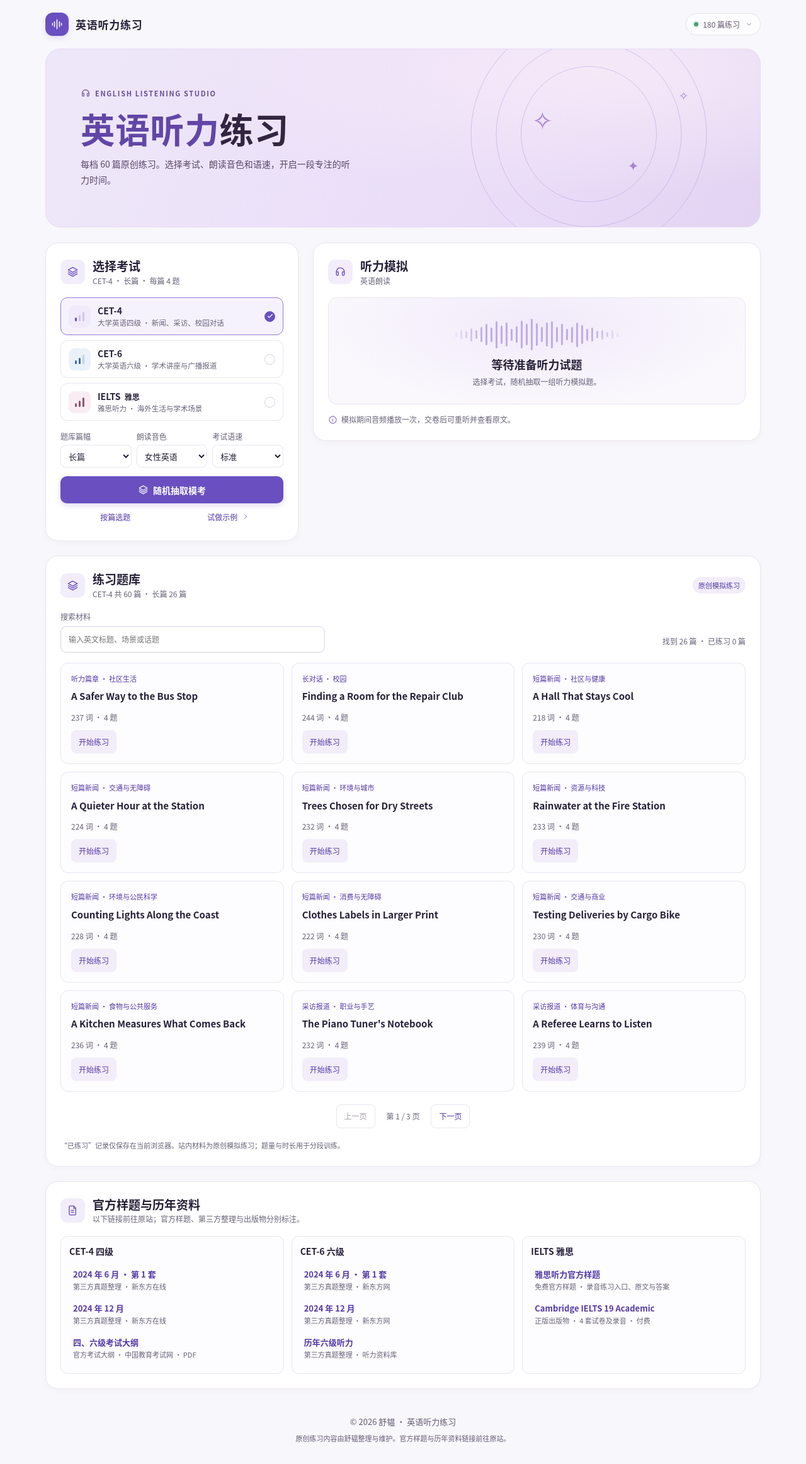
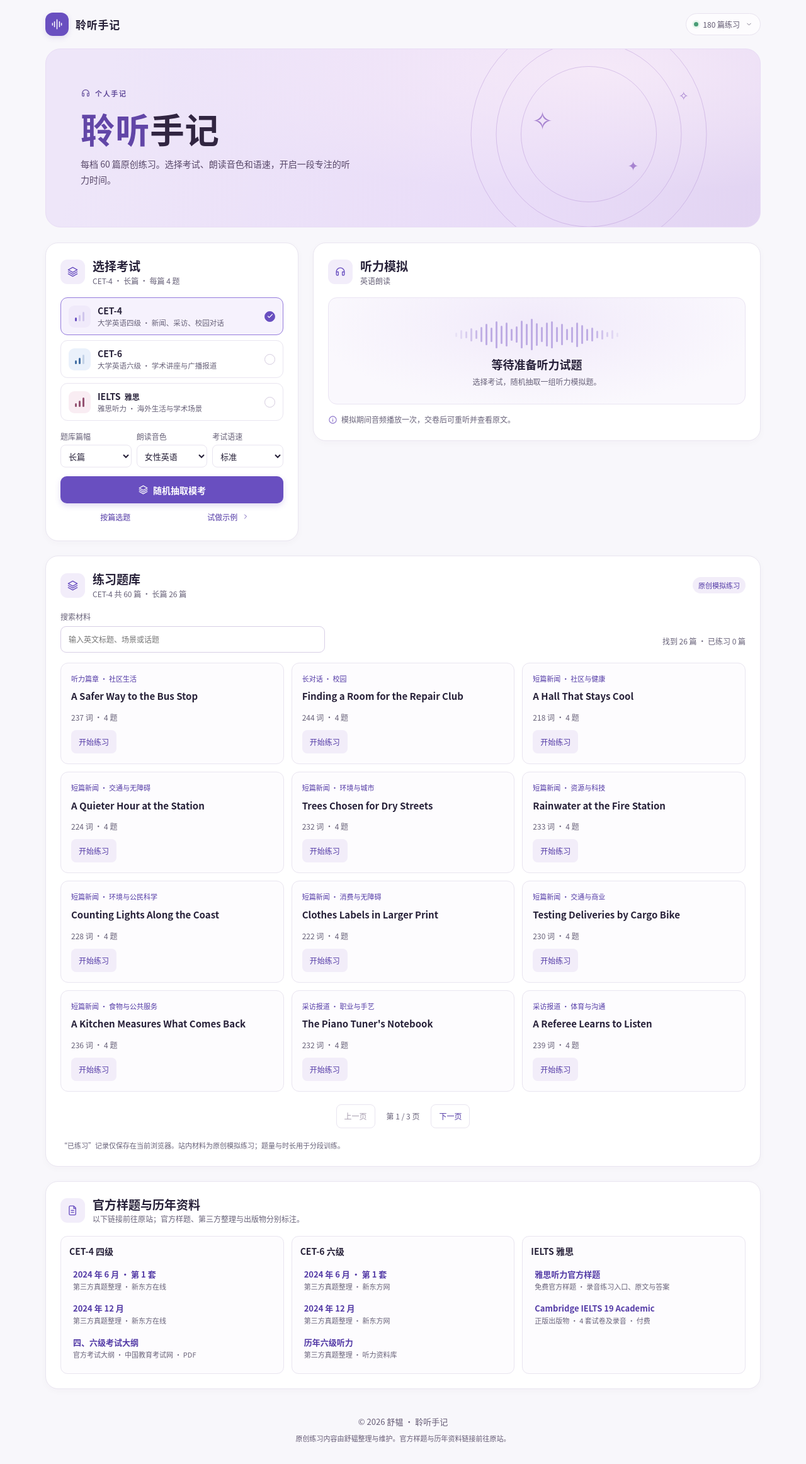
Before and after one commit to user-ShuYun/english-listening-practice, a plain HTML site: page dist/index.html in a window 1280 px wide. Shown: the whole page at 63% size. Drawn offline with Linux system fonts and the light colour scheme.

Commit message:
Rename listening site to Lingting Shouji

```diff
--- a/dist/index.html
+++ b/dist/index.html
@@ -4,8 +4,8 @@
   <meta charset="utf-8">
   <meta name="viewport" content="width=device-width, initial-scale=1">
   <meta name="theme-color" content="#f8f7fb">
-  <meta name="description" content="180篇原创英语听力练习，覆盖CET-4、CET-6与雅思。选择短篇或长篇、朗读音色，听音作答并查看原文解析。">
-  <title>英语听力练习 · 舒韫</title>
+  <meta name="description" content="聆听手记是舒韫的个人网站，收录原创听力材料，提供分级练习、朗读录音和原文解析。">
+  <title>聆听手记</title>
   <link rel="icon" type="image/svg+xml" href="./icon.svg">
   <link rel="stylesheet" href="./styles.css">
   <script src="./library.js" defer></script>
@@ -28,9 +28,9 @@
 
   <header class="site-header">
     <div class="container header-inner">
-      <a class="wordmark" href="./" aria-label="英语听力练习首页">
+      <a class="wordmark" href="./" aria-label="聆听手记首页">
         <span class="brand-mark"><svg class="icon" aria-hidden="true"><use href="#icon-wave"/></svg></span>
-        <span>英语听力练习</span>
+        <span>聆听手记</span>
       </a>
       <details class="connection">
         <summary><span class="connection-dot" data-state="pending"></span><span id="connection-label">正在加载题库</span><svg class="icon connection-chevron" aria-hidden="true"><use href="#icon-chevron"/></svg></summary>
@@ -47,8 +47,8 @@
     <section class="hero" aria-labelledby="hero-title">
       <div class="hero-decoration" aria-hidden="true"><i></i><i></i><i></i><b>✧</b><b>✦</b><b>✧</b></div>
       <div class="hero-content">
-        <span class="hero-label"><svg class="icon" aria-hidden="true"><use href="#icon-headphones"/></svg> ENGLISH LISTENING STUDIO</span>
-        <h1 id="hero-title"><span>英语听力</span>练习</h1>
+        <span class="hero-label"><svg class="icon" aria-hidden="true"><use href="#icon-headphones"/></svg> 个人手记</span>
+        <h1 id="hero-title"><span>聆听</span>手记</h1>
         <p>每档 60 篇原创练习。选择考试、朗读音色和语速，开启一段专注的听力时间。</p>
       </div>
     </section>
@@ -227,7 +227,7 @@
     </section>
   </main>
   <footer class="site-footer container">
-    <p>© 2026 舒韫 · 英语听力练习</p>
+    <p>© 2026 舒韫 · 聆听手记</p>
     <small>原创练习内容由舒韫整理与维护。官方样题与历年资料链接前往原站。</small>
   </footer>
 
--- a/scripts/check-library.mjs
+++ b/scripts/check-library.mjs
@@ -77,5 +77,5 @@ for (const match of (source + app).matchAll(/(?:byId|(?:document\.)?getElementBy
 }
 assert(html.indexOf('src="./library.js"') < html.indexOf('src="./app.js"'));
 assert(!html.includes('id="generate-live"'));
-assert(html.includes('© 2026 舒韫 · 英语听力练习'));
+assert(html.includes('© 2026 舒韫 · 聆听手记'));
 console.log('PASS: catalog-only initial load; selected detail only; hidden answers; native fast-track selection; no audio prefetch; IELTS normalization; idempotent grading; local progress; cancellation.');
--- a/scripts/check-release.mjs
+++ b/scripts/check-release.mjs
@@ -106,7 +106,7 @@ for (const file of ['index.html', 'styles.css', 'app.js', 'library.js', 'icon.sv
   assert((await stat(new URL(file, dist))).size > 0);
 }
 const html = await readFile(new URL('index.html', dist), 'utf8');
-assert(html.includes('© 2026 舒韫 · 英语听力练习'));
+assert(html.includes('© 2026 舒韫 · 聆听手记'));
 assert(!/localhost|127\.0\.0\.1|\.runtime|[A-Z]:\\/.test(html));
 summary.catalogBytes = (await stat(new URL('catalog.json', dist))).size;
 console.log(JSON.stringify(summary, null, 2));
```
Also changed, not shown: 1 other file.
